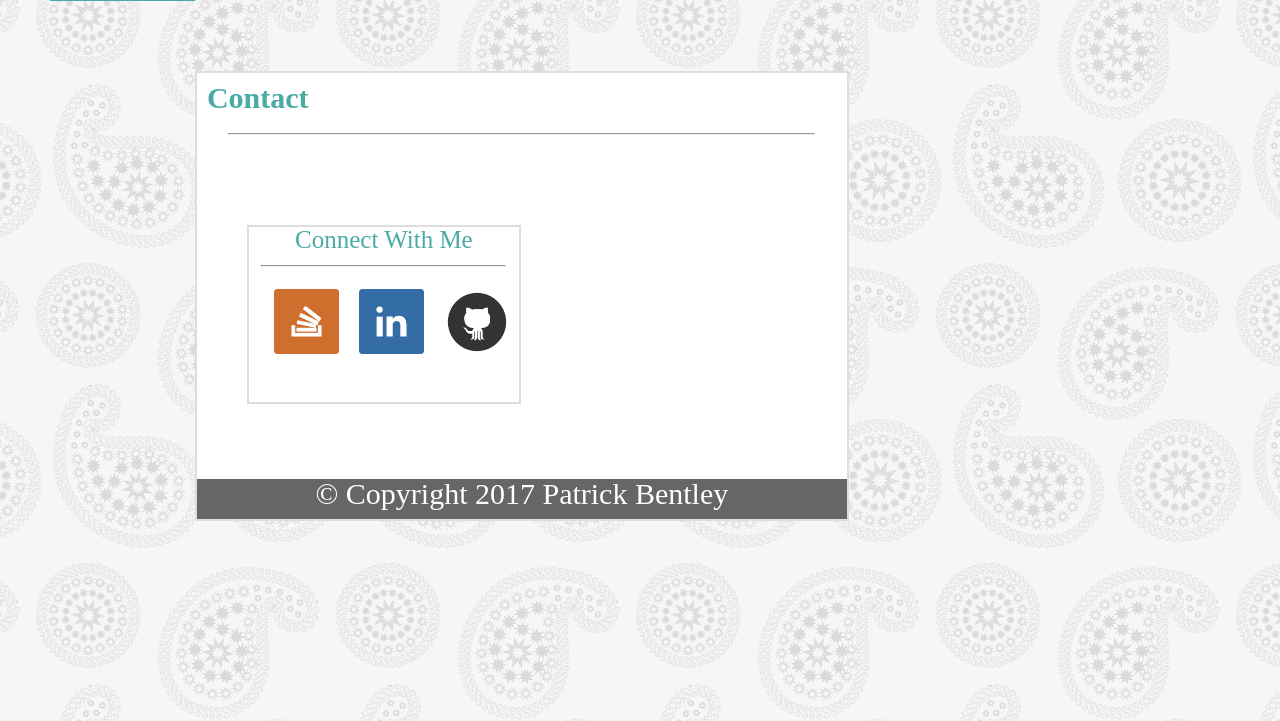
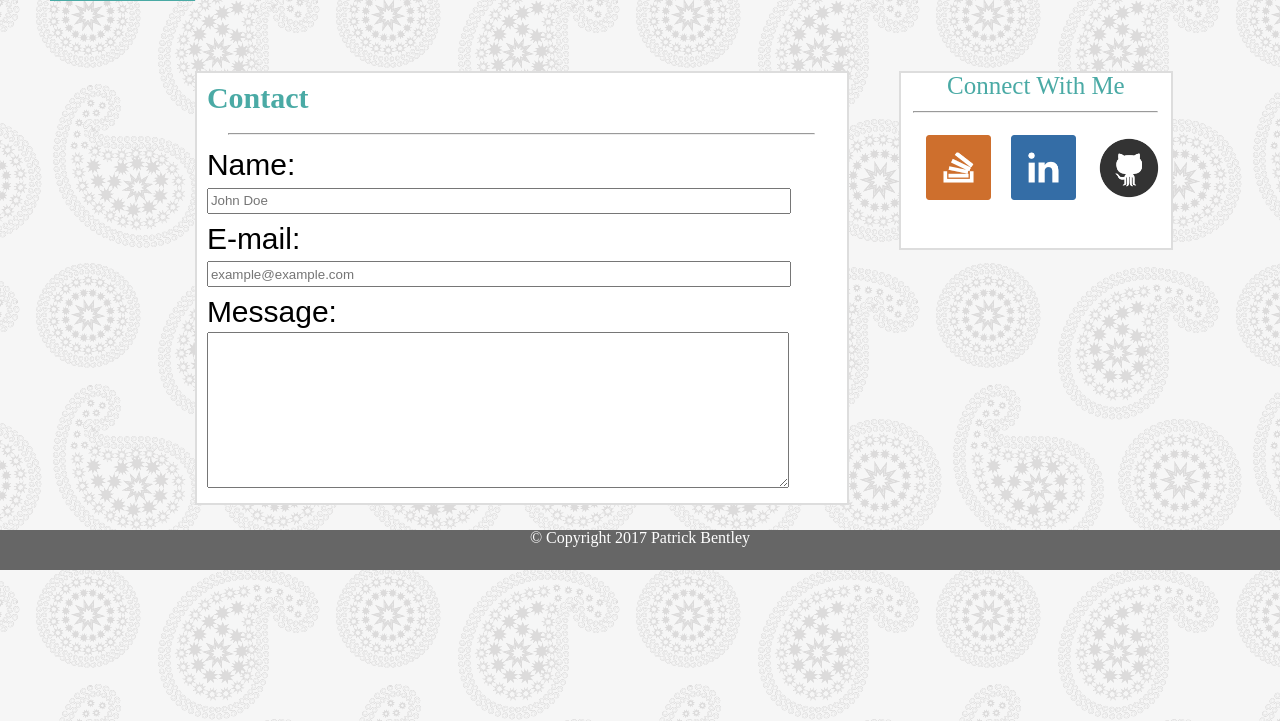
Before and after one commit to Bentley912/Basic-Portfolio, a PHP site: page /contact.html in a window 1280 px wide. Shown: the part 79-800 px from the top of the page. Run offline with PHP 8.4, Linux system fonts and the light colour scheme.

Commit message:
Added Contact Page

```diff
--- a/assets/css/style.css
+++ b/assets/css/style.css
@@ -158,3 +158,30 @@ hr{
   color:white;
   font-size:20px;
 }
+
+form{
+  font-family:Arial;
+}
+.entry input{
+  width:90%;
+  margin:5px;
+  height:20px;
+}
+
+.entry{
+  font-family:Arial;
+  margin:5px;
+}
+
+.entry textarea{
+  height:150px;
+  width:90%;
+  margin: 5px;
+}
+
+.entry label{
+  margin:5px;
+}
+
+p {font-family:Arial,Helvetica, sans-serif;
+}
--- a/contact.html
+++ b/contact.html
@@ -27,7 +27,20 @@
       <div class="portfolio">
         <h1><strong>Contact</strong></h1>
         <hr />
-        <div class="form-container"
+        <form action="/my-handling-form-page" method="post">
+            <div class="entry">
+                <label for="name">Name:</label><br />
+                <input type="text" placeholder="John Doe"id="name" name="user_name" />
+            </div>
+            <div class="entry">
+                <label for="mail">E-mail:</label><br />
+                <input type="email" placeholder="example@example.com"id="mail" name="user_mail" />
+            </div>
+            <div class="entry">
+                <label for="msg">Message:</label><br />
+                <textarea id="msg" name="user_message"></textarea>
+            </div>
+        </form>
       </div>
 
       <div class="social">
--- a/index.html
+++ b/index.html
@@ -40,7 +40,7 @@
         <h2>Connect With Me</h2>
         <hr />
         <ul>
-          <li><a class=".hvr-buzz"  href="https://github.com/Bentley912"><img src="assets/images/github.png" alt="github logo"/></a></li>
+          <li><a href="https://github.com/Bentley912"><img src="assets/images/github.png" alt="github logo"/></a></li>
           <li><a href="https://www.linkedin.com/in/patrick-bentley/"><img src="assets/images/linkedin.png" alt="linkedin logo"/></a></li>
           <li><a href="https://www.linkedin.com/in/patrick-bentley/"><img src="assets/images/overflow.png"  alt="stackoverflow logo"/></a></li>
         </ul>
```
Also changed, not shown: portfolio.html (line endings or trailing spaces).
